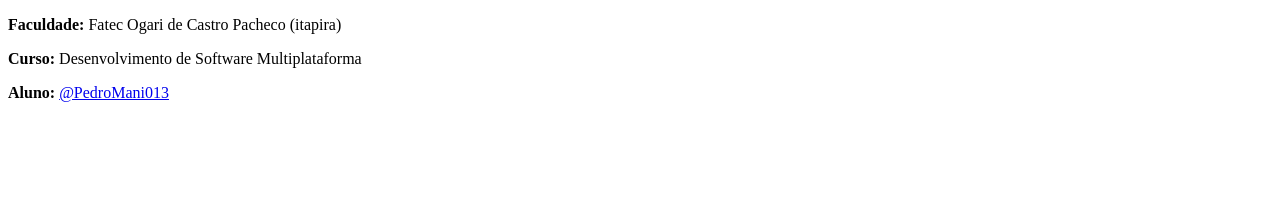
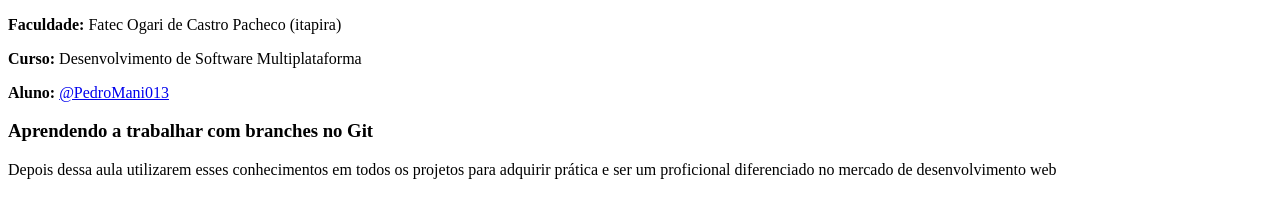
Before and after one commit to PedroMani013/primeiro-projeto-git, a plain HTML site: page index.html in a window 1280 px wide. Shown: the part 105-322 px from the top of the page. Drawn offline with Linux system fonts and the light colour scheme.

Commit message:
alteração no index.html para nova branch

```diff
--- a/index.html
+++ b/index.html
@@ -14,5 +14,10 @@
         <p><b>Curso: </b>Desenvolvimento de Software Multiplataforma</p>
         <p><b>Aluno: </b>
             <a href="https://github.com/PedroMani013">@PedroMani013</a></p>
+
+        <h3>Aprendendo a trabalhar com branches no Git</h3>
+        <p>Depois dessa aula utilizarem esses conhecimentos em todos os projetos
+            para adquirir prática e ser um proficional diferenciado no mercado
+            de desenvolvimento web</p>
     </body>
 </html>
```
